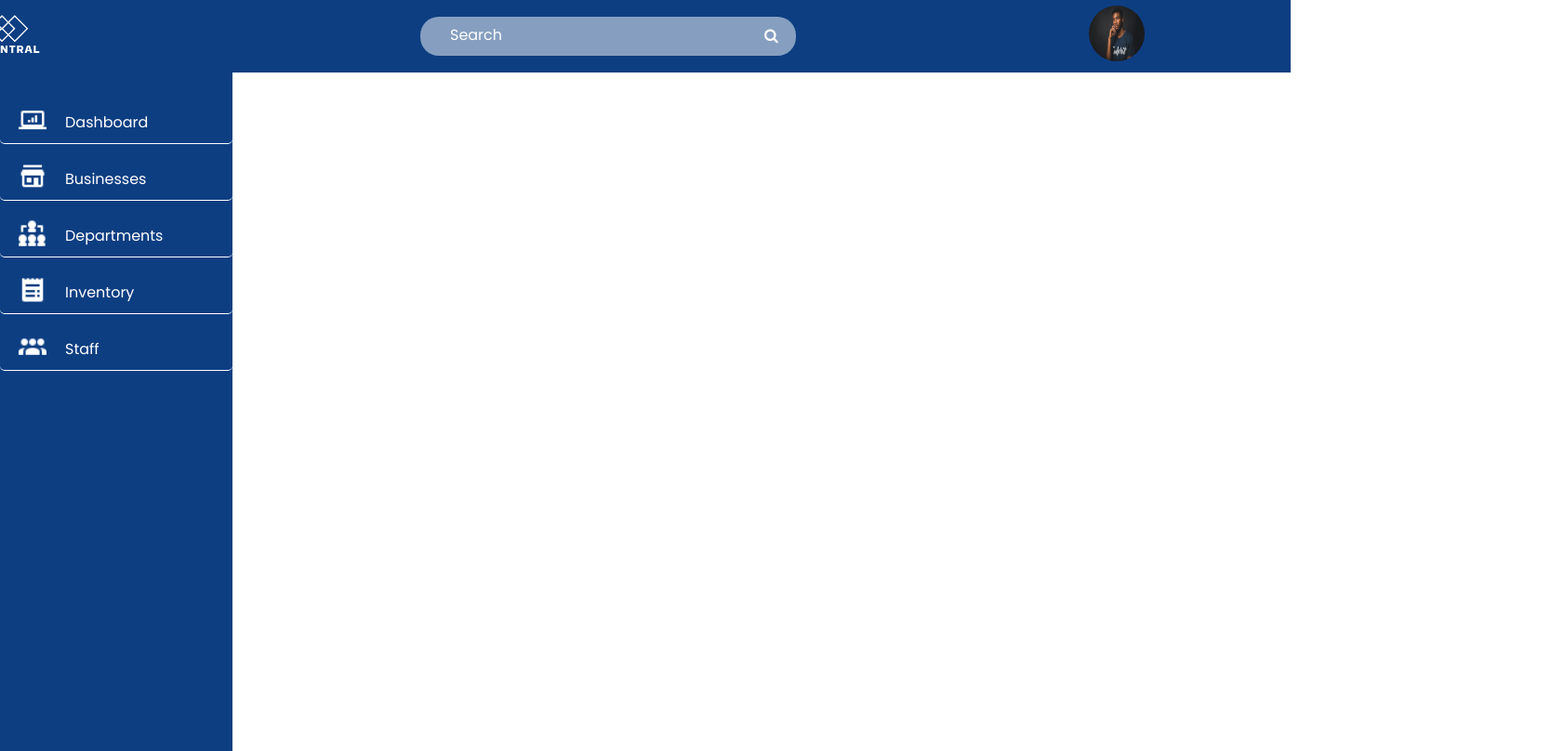
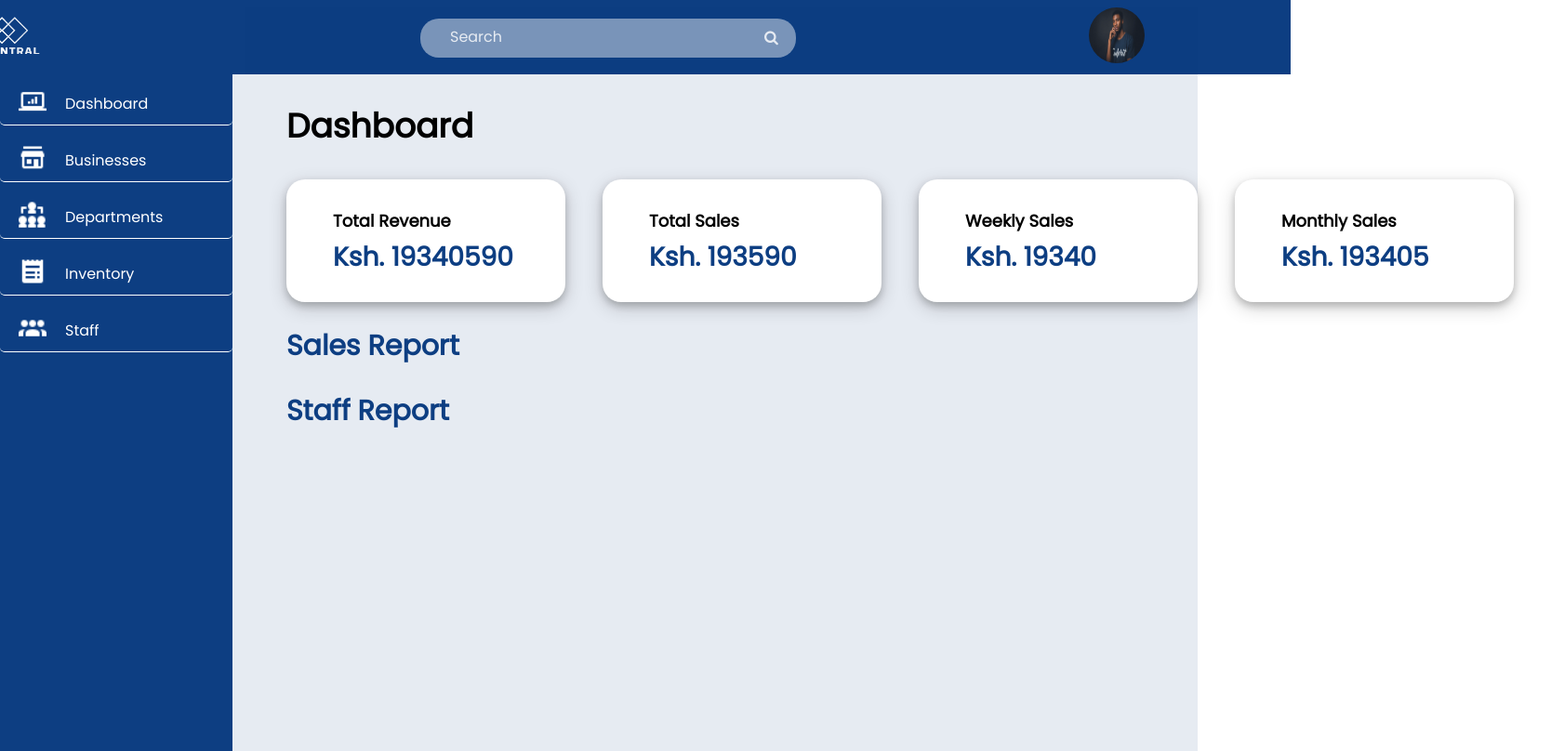
Before and after one commit to PaulaMaina/BizCentral, a plain HTML site: page frontend/dashboard.html in a window 1280 px wide. Shown: the whole page at 93% size, 1668 px wide, since content can reach past the window. Drawn offline with Linux system fonts and the light colour scheme.

Commit message:
Dashboard Implementation

```diff
--- a/frontend/assets/styles/common.css
+++ b/frontend/assets/styles/common.css
@@ -11,7 +11,7 @@
     height: 60px;
     background-color: #0d3e82;
     padding-top: 20px;
-    margin: -10px auto 0 0;
+    margin: -8px auto 0 0;
     left: -20px;
     position: fixed;
 }
@@ -63,6 +63,14 @@
     display: inline-block;
 }
 
+.container {
+    display: flex;
+    background-color: rgba(13, 62, 130, .1);
+    position: absolute;
+    height: 100%;
+    width: 100%;
+}
+
 .sidenav {
     height: 100%;
     background-color: #0d3e82;
@@ -70,7 +78,7 @@
     color: #fff;
     width: 250px;
     position: fixed;
-    margin-top: 70px;
+    margin-top: 50px;
     margin-left: -8px;
 }
 
--- a/frontend/assets/styles/dashboard.css
+++ b/frontend/assets/styles/dashboard.css
@@ -2,7 +2,58 @@
     font-family: 'Poppins', sans-serif;
 }
 
-.sidemenu #dashboard {
+.sidemenu > .dashboard {
     background-color: #fff;
     color: #0d3e82;
 }
+
+.metrics-overview {
+    display: block;
+    margin: 50px 0 50px 150px;
+}
+
+.metrics-overview h1 {
+    margin-left: 150px;
+    font-size: 36px;
+    padding-top: 20px;
+}
+
+.metrics-overview h2 {
+    margin-left: 150px;
+    font-size: 30px;
+    color: #0d3e82;
+}
+
+.metrics {
+    margin-left: 150px;
+    display: flex;
+}
+
+.metric {
+    display: block;
+    background-color: #fff;
+    width: 220px;
+    height: auto;
+    padding: 20px 30px 20px 50px;
+    margin-right: 40px;
+    border: none;
+    border-radius: 20px;
+    box-shadow: 0 4px 8px 0 rgba(0, 0, 0, 0.2), 0 6px 20px 0 rgba(0, 0, 0, 0.19);
+    line-height: 0.03cm;
+}
+
+.metric h4 {
+    font-size: 18px;
+    padding-bottom: 10px;
+    font-weight: 300px;
+}
+
+.metric p {
+    font-size: 28px;
+    font-weight: 800;
+    color: #0d3e82;
+}
+
+.charts {
+    width: 100%;
+}
--- a/frontend/dashboard.html
+++ b/frontend/dashboard.html
@@ -5,6 +5,7 @@
     <meta name="viewport" content="width=device-width, initial-scale=1.0">
     <title>BizCentral</title>
     <link rel="stylesheet" href="assets/styles/common.css">
+    <link rel="stylesheet" href="assets/styles/dashboard.css">
     <link rel="shortcut icon" href="assets/images/abstract-logo.png">
     <link href='https://fonts.googleapis.com/css?family=Poppins' rel='stylesheet'>
     <link rel="stylesheet" href="https://cdnjs.cloudflare.com/ajax/libs/font-awesome/4.7.0/css/font-awesome.min.css">
@@ -52,6 +53,35 @@
                     </div>
                 </ul>
             </div>
+            <div class="metrics-overview">
+                <h1>Dashboard</h1>
+                <div class="metrics">
+                    <div class="metric">
+                        <h4>Total Revenue</h4>
+                        <p>Ksh. 19340590</p>
+                    </div>
+                    <div class="metric">
+                        <h4>Total Sales</h4>
+                        <p>Ksh. 193590</p>
+                    </div>
+                    <div class="metric">
+                        <h4>Weekly Sales</h4>
+                        <p>Ksh. 19340</p>
+                    </div>
+                    <div class="metric">
+                        <h4>Monthly Sales</h4>
+                        <p>Ksh. 193405</p>
+                    </div>
+                </div>
+                <div class="charts">
+                    <div class="column-chart">
+                        <h2>Sales Report</h2>
+                    </div>
+                    <div class="bar-chart">
+                        <h2>Staff Report</h2>
+                    </div>
+                </div>
+            </div>
         </div>
     </section>
 </body>
```
